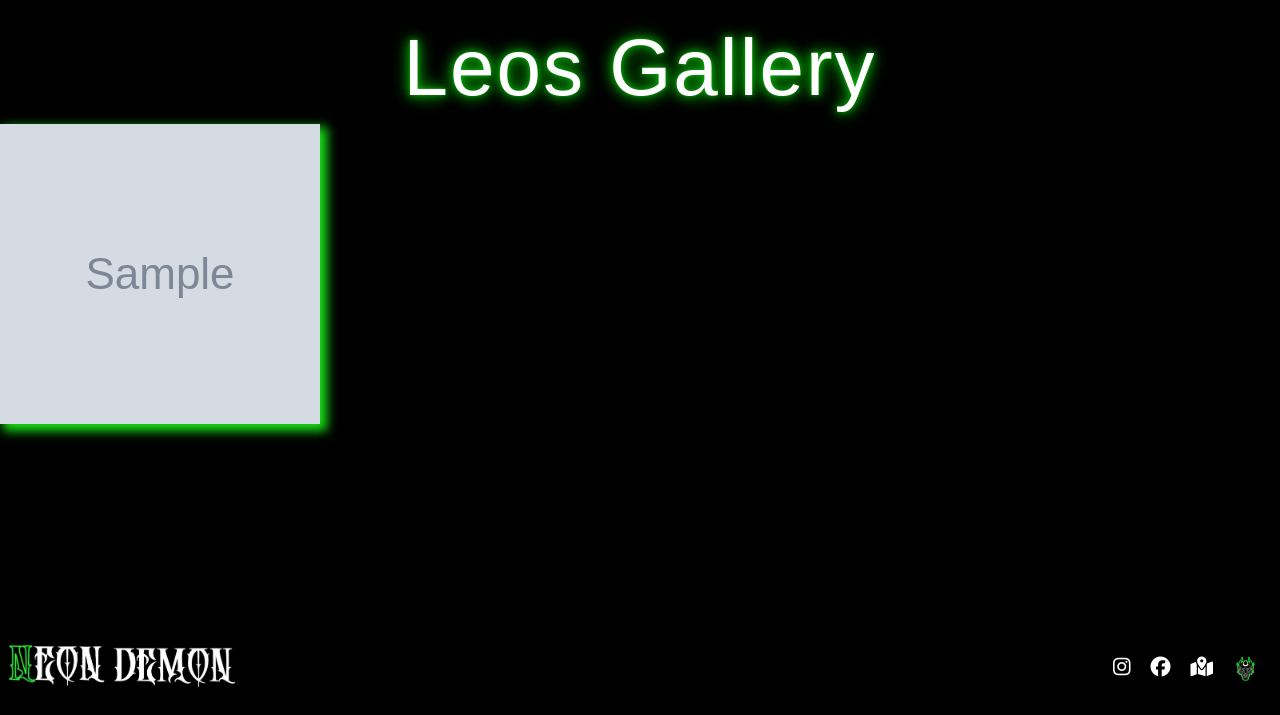
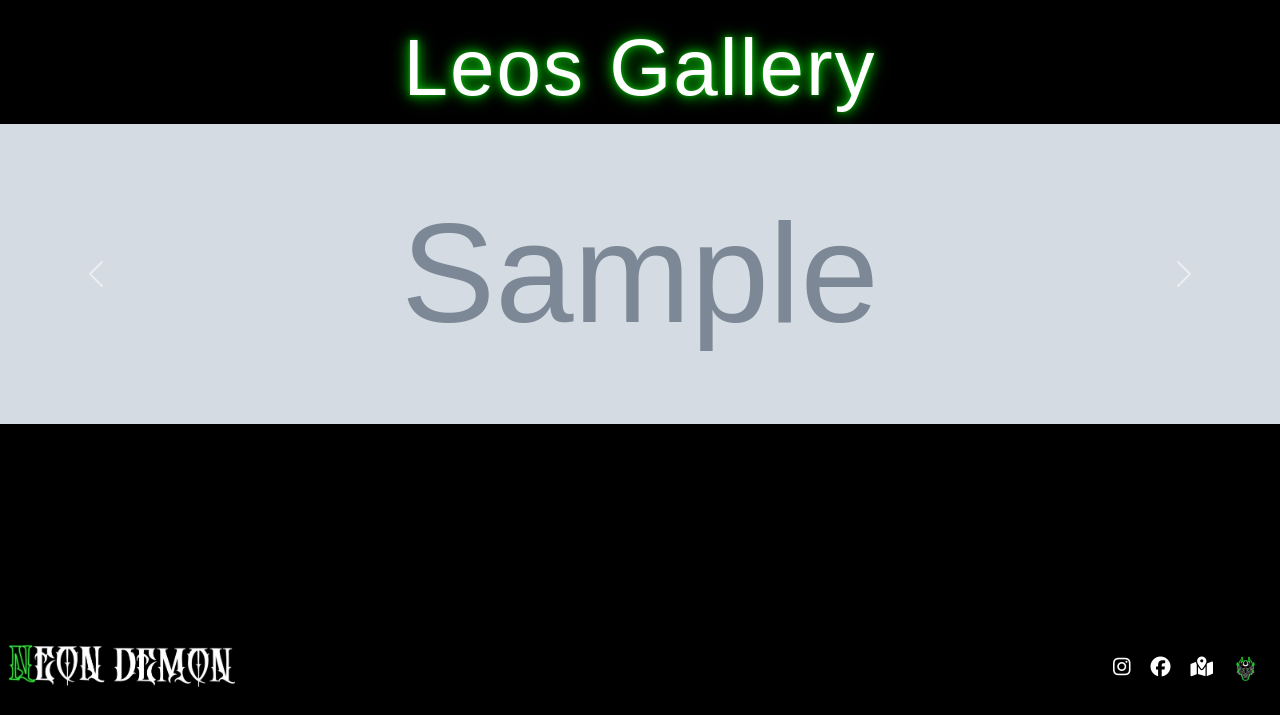
Before and after one commit to ALVIN02-ui/NeonDemonPortfolioProject4, a Django app: template templates/leo.html in a window 1280 px wide. Shown: the part 85-800 px from the top of the page. Run offline with Django 3.2, Linux system fonts and the light colour scheme; the template is opened without the code that fills it: most values are stand-ins (such as "Sample title", 1, 10 or a date in 2020); grey boxes marked "Sample" are stand-in pictures; some libraries are stand-ins or nearby versions; some web fonts are replaced.

Commit message:
changed the carousel used, as it wasn't rendering properly with theimages being pushed from gallery html (too many images for the carousel)

```diff
--- a/templates/leo.html
+++ b/templates/leo.html
@@ -7,18 +7,26 @@
         </div>
     </div>
 </div>
-
-
-
-
-
-<div class="container-fluid">
-    <div class="row gallery-header">
+<!-- carousel for the uploaded images -->
+<div id="carouselExampleRide" class="carousel slide" data-bs-ride="true">
+    <div class="carousel-inner">
         {% for image in uploaded_images %}
-        <div class="col-md-3 col-4 profile galleryimg" style="background: url('{{ image.Uploaded_image.url }}') no-repeat 50% 50%;
-        background-size:cover;margin-top:0; height:300px">
+        <div class="carousel-item {% if forloop.first %}active{% endif %}">
+            <div class="col-md-12 d-flex justify-content-center align-items-center" style="height: 300px;">
+                <div class="col-12 profile galleryimg" style="background: url('{{ image.Uploaded_image.url }}') no-repeat 50% 50%;
+                            background-size:cover;margin-top:0; height:300px">
+                </div>
+            </div>
         </div>
         {% endfor %}
     </div>
+    <button class="carousel-control-prev" type="button" data-bs-target="#carouselExampleRide" data-bs-slide="prev">
+        <span class="carousel-control-prev-icon" aria-hidden="true"></span>
+        <span class="visually-hidden">Previous</span>
+    </button>
+    <button class="carousel-control-next" type="button" data-bs-target="#carouselExampleRide" data-bs-slide="next">
+        <span class="carousel-control-next-icon" aria-hidden="true"></span>
+        <span class="visually-hidden">Next</span>
+    </button>
 </div>
 {% endblock %}
```
Also changed, not shown: templates/aaron.html (+16 -4 lines), templates/brandon.html (+16 -4 lines), templates/danny.html (+4 -14 lines).
